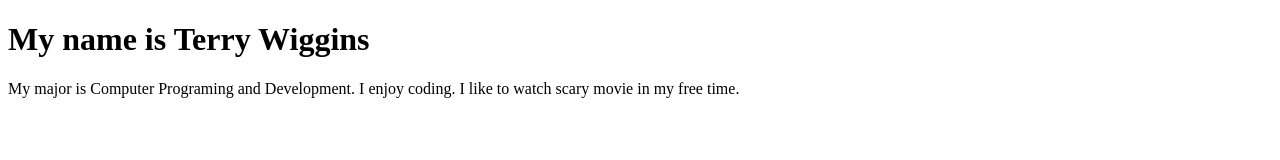
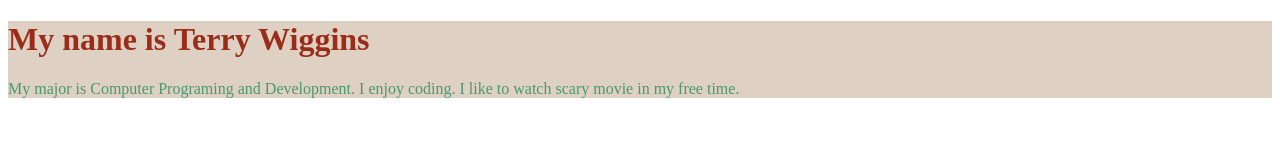
Before and after one commit to TerryWiggins7/TerryWiggins7.github.io, a plain HTML site: page index.html in a window 1280 px wide. Drawn offline with Linux system fonts and the light colour scheme.

Commit message:
Update index.html
HTML5 index assignment

```diff
--- a/index.html
+++ b/index.html
@@ -2,12 +2,11 @@
 <html>
   <head>
     <title>My Personal Introduction</title>
-    <style>color:879E42</style>
   </head>
+
   <body>
-    <h1>My name is Terry Wiggins</h1>
-    <style>color:E67889</style>
-    <style>background-color:DED1C3</style>
-    <p>My major is Computer Programing and Development. I enjoy coding. I like to watch scary movie in my free time.</p>
+  <div style="background-color:#DED1C3">
+  <h1><span style="color:#992D19">My name is Terry Wiggins</h1>
+  <p><span style="color:#4A9772">My major is Computer Programing and Development. I enjoy coding. I like to watch scary movie in my free time.</p>
   </body>
 </html>
```
